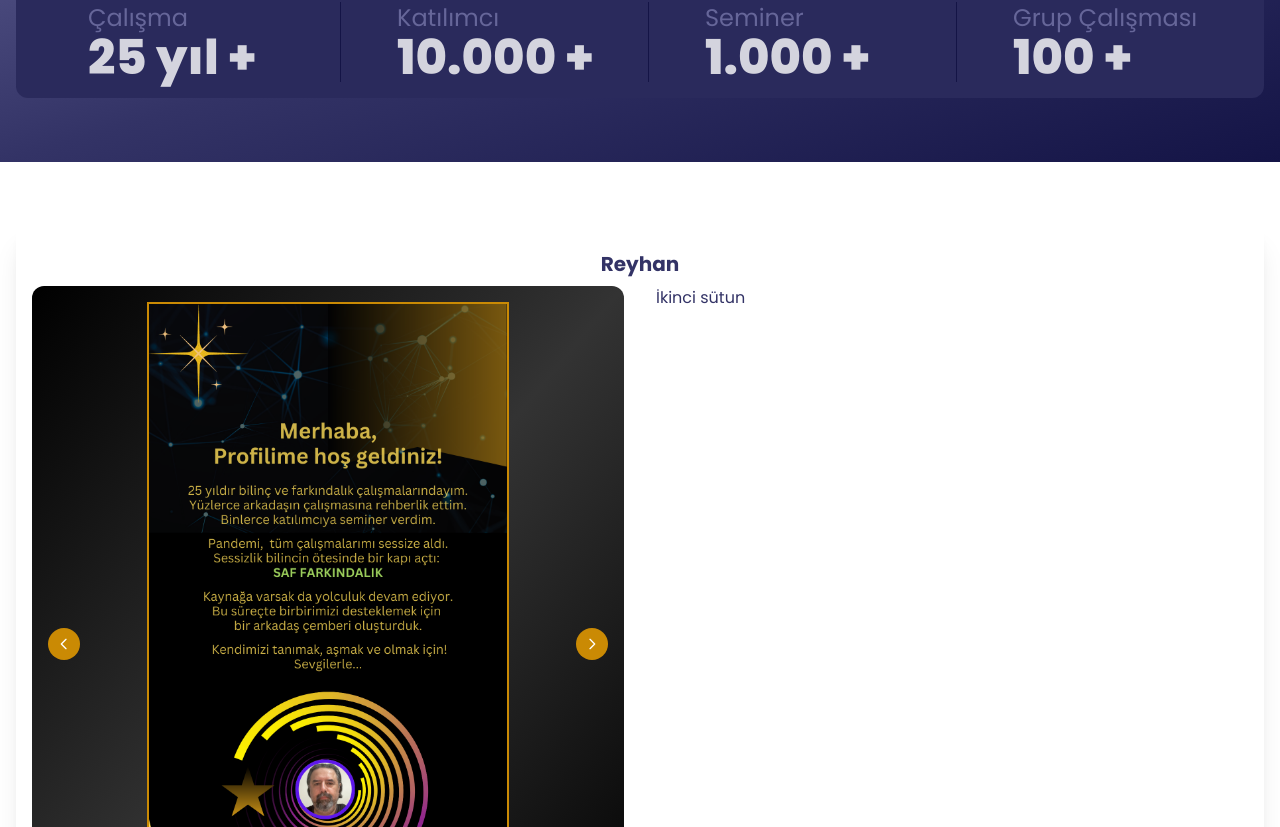
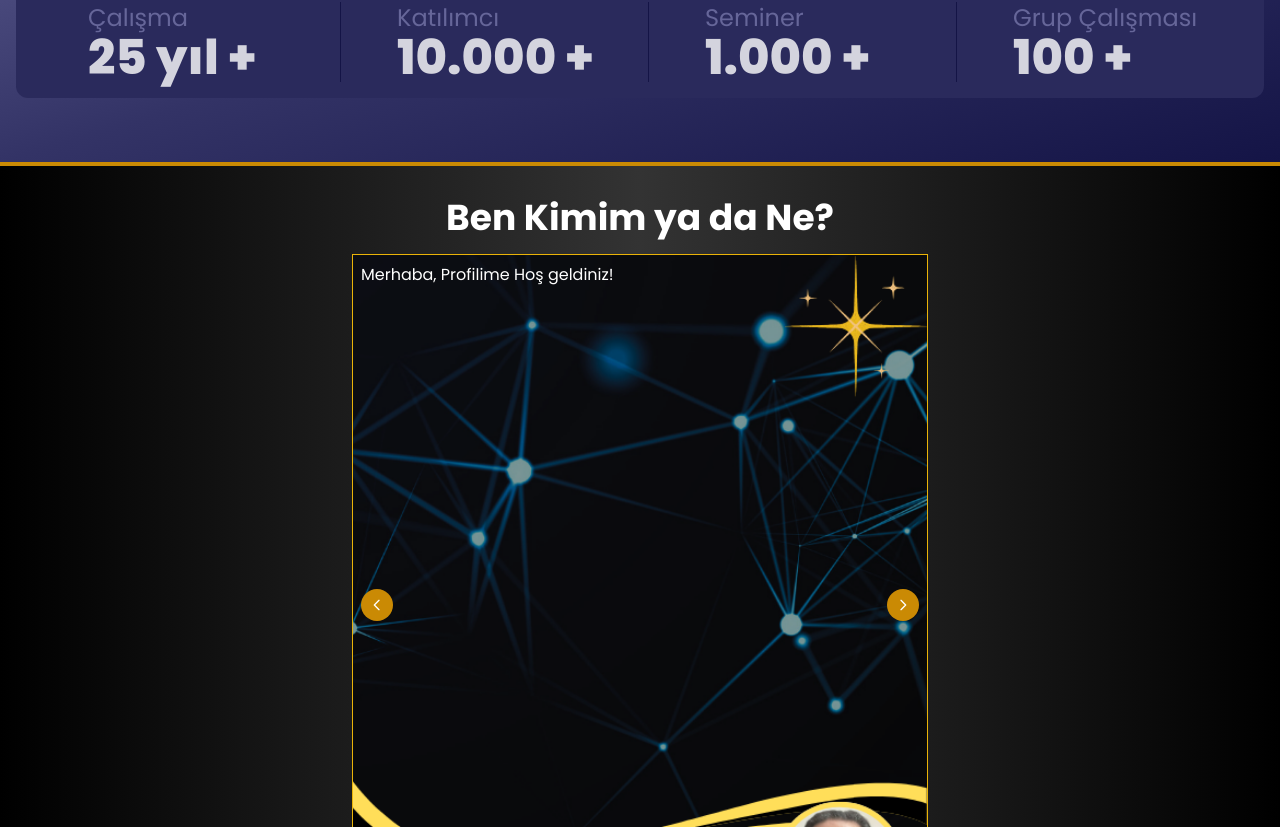
Before and after one commit to rcteenx/reyhancetin_next15, a Next.js app: page / in a window 1280 px wide. Shown: the part 833-1660 px from the top of the page. Built offline with nearby package versions, Linux system fonts and the light colour scheme.

Commit message:
update home reyhan info carousel 2

```diff
--- a/app/globals.css
+++ b/app/globals.css
@@ -54,7 +54,7 @@
     @apply bg-gradient-to-t from-[#B78628] via-[#DBA514] to-[#FCC201] text-white;
   }
   .gradientInstagramStory {
-    @apply bg-gradient-to-br from-[#000000] via-[#333333] to-[#000000] text-white;
+    @apply bg-gradient-to-r from-[#000000] via-[#333333] to-[#000000] text-white;
   }
   .gradientInstagram {
     @apply bg-gradient-to-br from-[#f9ce34] via-[#ee2a7b] to-[#6228d7] text-white;
@@ -70,6 +70,9 @@
   }
   .gradientIndigo {
     @apply bg-gradient-to-br from-indigo-light-3 via-indigo to-indigo-dark-3 text-white-400;
+  }
+  .gradientIndigoToBlack {
+    @apply bg-gradient-to-br from-indigo-dark-3  to-black text-white-400;
   }
   .gradientPrimary {
     @apply bg-gradient-to-br from-primary to-black text-white;
@@ -116,6 +119,12 @@
 
   .info-text {
     @apply text-indigo-gray text-lg leading-8;
+  }
+  .bgStoryReyhan {
+    background-image: url("/assets/images/bg-story-reyhan.png");
+    background-position: top right;
+    background-repeat: no-repeat;
+    background-size: cover;
   }
   .bg-livechat {
     background-image: url("/assets/images/bg-hero-1920-480.png");
--- a/components/sections/home/2-info-bar.jsx
+++ b/components/sections/home/2-info-bar.jsx
@@ -1,6 +1,6 @@
 export default function InfoBar({ info }) {
   return (
-    <section className="gradientIndigo my-8 lg:my-16 py-8 lg:py-16 text-white-400">
+    <section className="gradientIndigo mt-8 lg:mt-16 py-8 lg:py-16 text-white-400">
       <div className="container mx-auto text-center">
         <h2 className="my-0 py-1 md:py-2 lg:py-4 text-base md:text-3xl lg:text-5xl border-b inline-block">
           {info.h2}
--- a/components/sections/home/x-reyhan-carousel.jsx
+++ b/components/sections/home/x-reyhan-carousel.jsx
@@ -11,18 +11,20 @@ import CarouselContent from "@/components/ui/carousel_content";
 
 export default function ReyhanCarousel({}) {
   return (
-    <div id="info" className="mb-4 sm:mx-4 pb-4 shadow-xl">
+    <div
+      id="info"
+      className="gradientInstagramStory pb-4  shadow-xl border-t-4 border-yellow-600"
+    >
       <div className="sm:container mx-auto p-4 sm:rounded-2x">
-        <h3 className="lg:text-xl text-center">Reyhan</h3>
-        <div className="mx-auto lg:p-0 grid md:grid-cols-2 gap-8 ">
-          <div className=" gradientInstagramStory p-4 sm:rounded-xl">
-            <CarouselContent
-              images={[rcHolgeldiniz, rcKlasikTanitim]}
-              items={reyhanBio.items}
-              autoplayInterval={12000}
-            />
-          </div>
-          <div>İkinci sütun</div>
+        <h2 className="text-2xl lg:text-4xl text-center">
+          Ben Kimim ya da Ne?
+        </h2>
+        <div className=" max-w-xl mx-auto bgStoryReyhan border border-yellow-500 p-2">
+          <CarouselContent
+            images={[rcHolgeldiniz, rcKlasikTanitim]}
+            items={reyhanBio.items}
+            autoplayInterval={12000}
+          />
         </div>
       </div>
     </div>
--- a/components/ui/carousel_content.jsx
+++ b/components/ui/carousel_content.jsx
@@ -34,16 +34,17 @@ export default function CarouselContent({
     <div className="relative">
       <div className="carousel overflow-hidden">
         <div
-          className="carousel-inner  flex transition-transform duration-500"
+          className="carousel-inner h-[640px] flex transition-transform duration-500"
           style={{ transform: `translateX(-${currentIndex * 100}%)` }}
         >
           {items.map((image, index) => (
             <div key={index} className="carousel-item flex-shrink-0 w-full">
-              <img
+              {/* <img
                 src={image.src}
                 alt={image.alt}
                 className="mx-auto border-2 border-yellow-600 h-[640px]"
-              />
+              /> */}
+              {items[index].content}
             </div>
           ))}
         </div>
--- a/content/data/index.js
+++ b/content/data/index.js
@@ -61,6 +61,7 @@ export const reyhanBio = {
     {
       src: "/assets/images/reyhan/hos-geldiniz.png",
       alt: "Image 1",
+      content: "Merhaba, Profilime Hoş geldiniz!",
     },
     {
       src: "/assets/images/reyhan/hos-geldiniz.png",
```
Also changed, not shown: public/assets/images/bg-story-reyhan.png (added).
